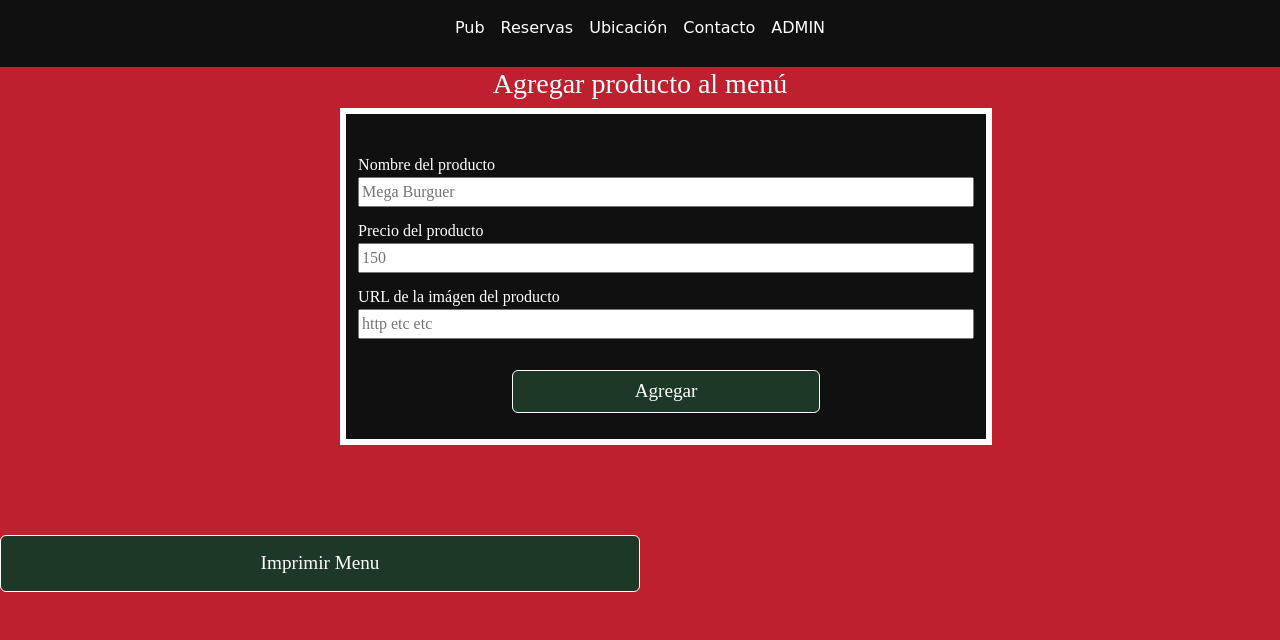
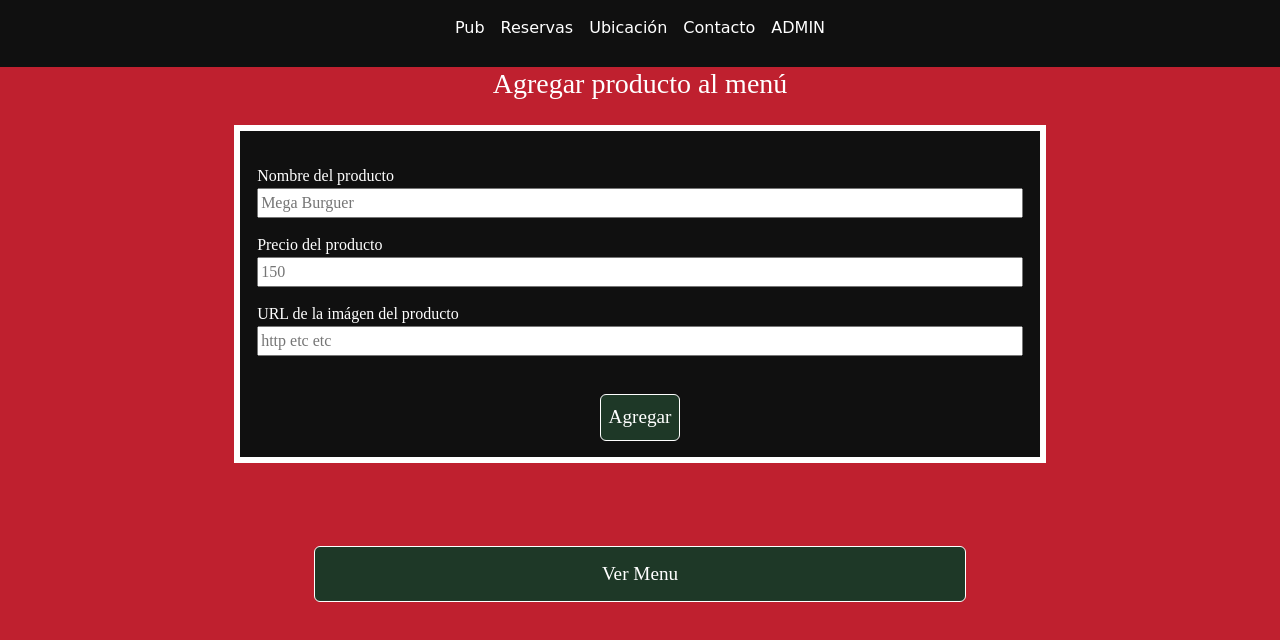
Before and after one commit to Gonzalosdesign/KhaoSanPub, a plain HTML site: page admin.html in a window 1280 px wide. Drawn offline with nearby package versions, Linux system fonts and the light colour scheme; a web font is replaced by a local one.

Commit message:
ajustes de layout; ver menu limpia el div antes de imrpimir el menu

```diff
--- a/admin.html
+++ b/admin.html
@@ -17,6 +17,8 @@
     <link rel="stylesheet" href="./css/styles.css">
 </head>
 <body>
+    <!-- MENU -->
+    <div class="row">
         <nav class="navbar navbar-expand-sm justify-content-center">
             <ul class="navbar-nav">
                 <li class="nav-item">
@@ -36,12 +38,15 @@
                 </li>
             </ul>
         </nav>
-<!-- MENU -->
-    <div class="row">
-        <h3 class="text-center">Agregar producto al menú</h3>
-        <div class="col-3">
+        <h3 class="text-center title">Agregar producto al menú</h3>
+        <!--
+            ./img/menu/panang salmon.png
+            ./img/menu/banhmi.png
+        -->
+        <div class="col-xs-12 col-sm-1 col-md-2">
         </div>
-        <form id="formAgregarMenu" class="col-6 form">
+        <div class="col-xs-12 col-sm-10 col-md-8">
+            <form id="formAgregarMenu" class="form">
                 <label>Nombre del producto</label>
                 <input type="text" placeholder="Mega Burguer">
                 <label>Precio del producto</label>
@@ -50,10 +55,12 @@
                 <input type="text" placeholder="http etc etc">
                 <button type="submit" class="btn">Agregar</button>
             </form>
-        <div class="col-3">
         </div>
+        <div class="col-xs-12 col-sm-1 col-md-2">
         </div>
-    <button id="imprimir" class="btn">Imprimir Menu</button>
+        <button id="imprimir" class="col-6 btn">Ver Menu</button>
+    </div>
+<!-- IMPRESION MENU -->
     <div class="row areaImpresion" id="areaImpresion">
     </div>
 
--- a/css/styles.css
+++ b/css/styles.css
@@ -55,7 +55,6 @@ label {
 
 .btn {
     padding: 1%;
-    width: 50%;
     margin: auto;
     margin-top: 5%;
     background-color: #1E3827;
@@ -70,21 +69,17 @@ label {
     border-radius: 20px;
     font-weight: bolder;
     letter-spacing: 1cap;
-    width: 100%;
 }
 
 .producto {
     border: 1px solid white;
-    color: #BF202F;
+    color: white;
     background-color: black;
     text-align: center;
     margin: 2%;
     padding: 2%;
 }
 
-.areaImpresion {
-    text-align: center;
-}
 .footer {
     margin-top: 10%;
     margin-bottom: 0;
--- a/js/main.js
+++ b/js/main.js
@@ -46,6 +46,7 @@ imprimir.addEventListener("click", (e) => {
     menu.length === 0 ? alert("Aún no hay productos en el menú") : imprimirProducto();
 
     function imprimirProducto(){
+        areaImpresion.innerHTML = "";
         for (i = 0 ; i < menu.length;  i++){
             let div = document.createElement("div");
             div.innerHTML = `<p>Producto: ${menu[i].nombre}, Precio: ${menu[i].precio}</p>`;
```
Also changed, not shown: 2 other files. Lines whose indentation alone changed are shown as unchanged.
